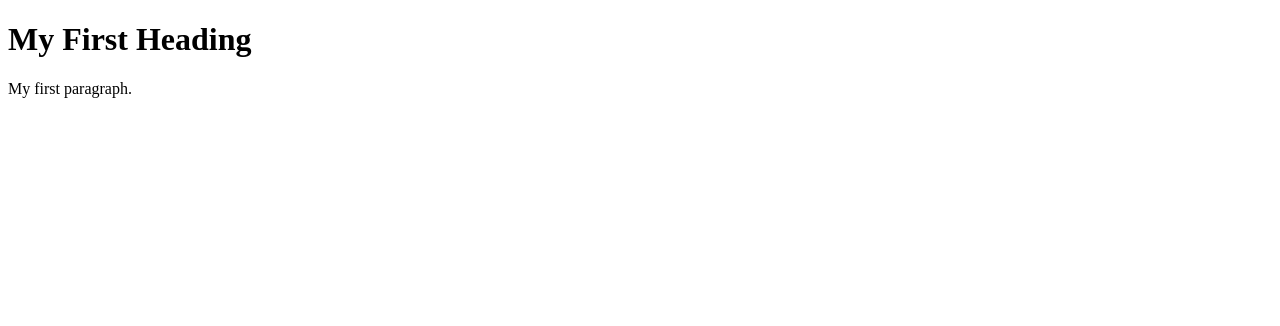
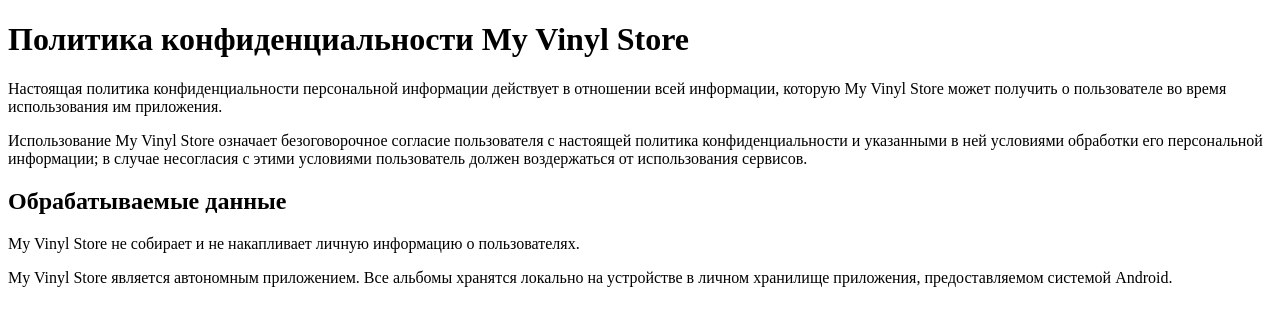
Before and after one commit to monster74/monster74.github.io, a plain HTML site: page index.html in a window 1280 px wide. Drawn offline with Linux system fonts and the light colour scheme.

Commit message:
Update index.html

```diff
--- a/index.html
+++ b/index.html
@@ -1,10 +1,16 @@
 <!DOCTYPE html>
 <html>
+<head>
+<title>Privacy_policy</title>
+</head>
 <body>
 
-<h1>My First Heading</h1>
-
-<p>My first paragraph.</p>
+<h1>Политика конфиденциальности My Vinyl Store</h1>
+<p>Настоящая политика конфиденциальности персональной информации действует в отношении всей информации, которую My Vinyl Store может получить о пользователе во время использования им приложения.</p>
+<p>Использование My Vinyl Store означает безоговорочное согласие пользователя с настоящей политика конфиденциальности и указанными в ней условиями обработки его персональной информации; в случае несогласия с этими условиями пользователь должен воздержаться от использования сервисов.</p>
+<h2>Обрабатываемые данные</h2>
+<p>My Vinyl Store не собирает и не накапливает личную информацию о пользователях.</p>
+<p>My Vinyl Store является автономным приложением. Все альбомы хранятся локально на устройстве в личном хранилище приложения, предоставляемом системой Android.</p>
 
 </body>
 </html>
```
